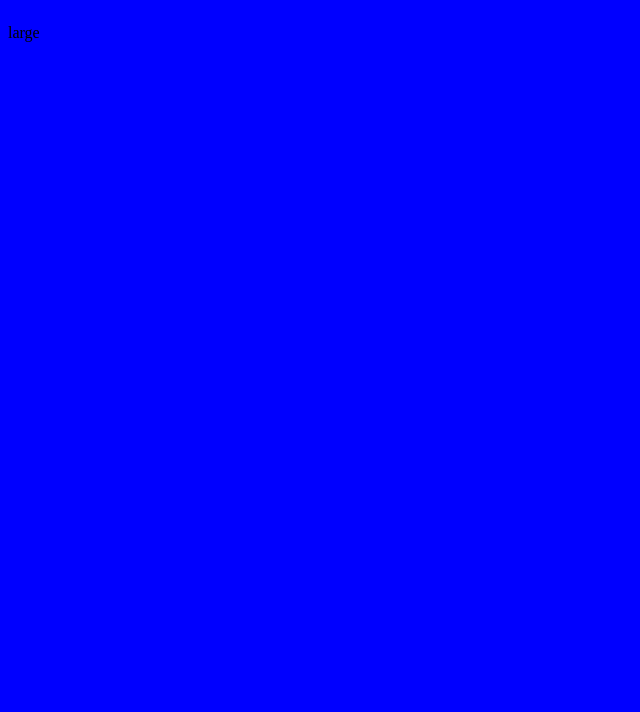
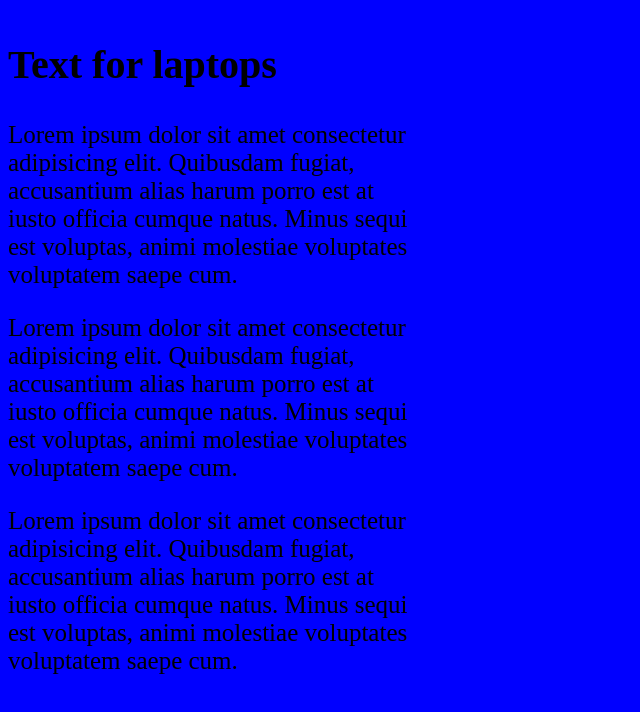
Before and after one commit to AlejoVE/responsive, a plain HTML site: page index.html in a window 1280 px wide. Shown: the whole page, without its empty margins (0-640 px from the left). Drawn offline with Linux system fonts and the light colour scheme.

Commit message:
Addd responsive fonts

```diff
--- a/index.html
+++ b/index.html
@@ -8,13 +8,67 @@
 	</head>
 	<body>
 		<div class="container" id="small">
-			<p>small</p>
+			<h2>Text for smartphones</h2>
+			<p>
+				Lorem ipsum dolor sit amet consectetur adipisicing elit. Quibusdam
+				fugiat, accusantium alias harum porro est at iusto officia cumque
+				natus. Minus sequi est voluptas, animi molestiae voluptates
+				voluptatem saepe cum.
+			</p>
+			<p>
+				Lorem ipsum dolor sit amet consectetur adipisicing elit. Quibusdam
+				fugiat, accusantium alias harum porro est at iusto officia cumque
+				natus. Minus sequi est voluptas, animi molestiae voluptates
+				voluptatem saepe cum.
+			</p>
+			<p>
+				Lorem ipsum dolor sit amet consectetur adipisicing elit. Quibusdam
+				fugiat, accusantium alias harum porro est at iusto officia cumque
+				natus. Minus sequi est voluptas, animi molestiae voluptates
+				voluptatem saepe cum.
+			</p>
 		</div>
 		<div class="container" id="medium">
-			<p>Medium</p>
+			<h2>Text fot tablets</h2>
+			<p>
+				Lorem ipsum dolor sit amet consectetur adipisicing elit. Quibusdam
+				fugiat, accusantium alias harum porro est at iusto officia cumque
+				natus. Minus sequi est voluptas, animi molestiae voluptates
+				voluptatem saepe cum.m
+			</p>
+			<p>
+				Lorem ipsum dolor sit amet consectetur adipisicing elit. Quibusdam
+				fugiat, accusantium alias harum porro est at iusto officia cumque
+				natus. Minus sequi est voluptas, animi molestiae voluptates
+				voluptatem saepe cum.m
+			</p>
+			<p>
+				Lorem ipsum dolor sit amet consectetur adipisicing elit. Quibusdam
+				fugiat, accusantium alias harum porro est at iusto officia cumque
+				natus. Minus sequi est voluptas, animi molestiae voluptates
+				voluptatem saepe cum.m
+			</p>
 		</div>
 		<div class="container" id="large">
-			<p>large</p>
+			<h2>Text for laptops</h2>
+			<p>
+				Lorem ipsum dolor sit amet consectetur adipisicing elit. Quibusdam
+				fugiat, accusantium alias harum porro est at iusto officia cumque
+				natus. Minus sequi est voluptas, animi molestiae voluptates
+				voluptatem saepe cum.
+			</p>
+			<p>
+				Lorem ipsum dolor sit amet consectetur adipisicing elit. Quibusdam
+				fugiat, accusantium alias harum porro est at iusto officia cumque
+				natus. Minus sequi est voluptas, animi molestiae voluptates
+				voluptatem saepe cum.
+			</p>
+			<p>
+				Lorem ipsum dolor sit amet consectetur adipisicing elit. Quibusdam
+				fugiat, accusantium alias harum porro est at iusto officia cumque
+				natus. Minus sequi est voluptas, animi molestiae voluptates
+				voluptatem saepe cum.
+			</p>
 		</div>
 	</body>
 </html>
--- a/style.css
+++ b/style.css
@@ -1,9 +1,5 @@
 body {
     background-color: red;
-}
-
-#small {
-
 }
 
 #medium {
@@ -14,13 +10,31 @@ body {
     display: none;
 }
 
+h2 {
+    font-size: 20px;
+}
+
 .p {
+    font-size: 20px;
     text-align: center;
+}
+
+.container {
+    justify-content: center;
+    width: 33%;
 }
 
 @media only screen and (min-width: 300px) {
     body {
       background-color: green;
+    }
+
+    h2 {
+        font-size: 30px;
+    }
+
+    p {
+        font-size: 21px;
     }
 
     #small {
@@ -45,6 +59,14 @@ body {
         display: none;
     }
 
+    p {
+        font-size: 25px;
+    }
+
+    h2 {
+        font-size: 40px;
+    }
+
     #large {
         display: inline-block;
     }
```
